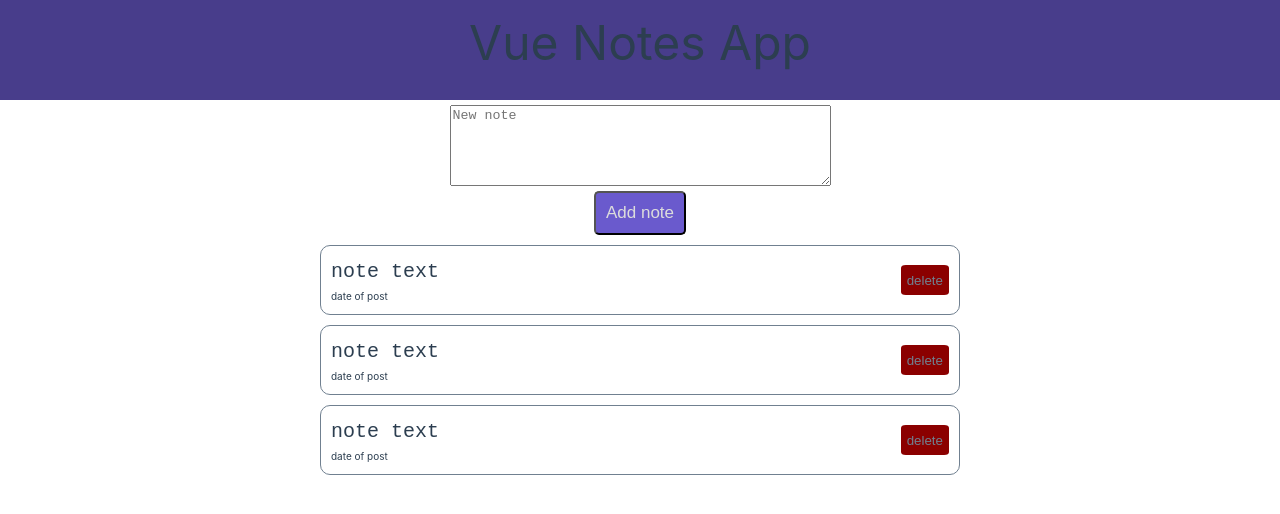
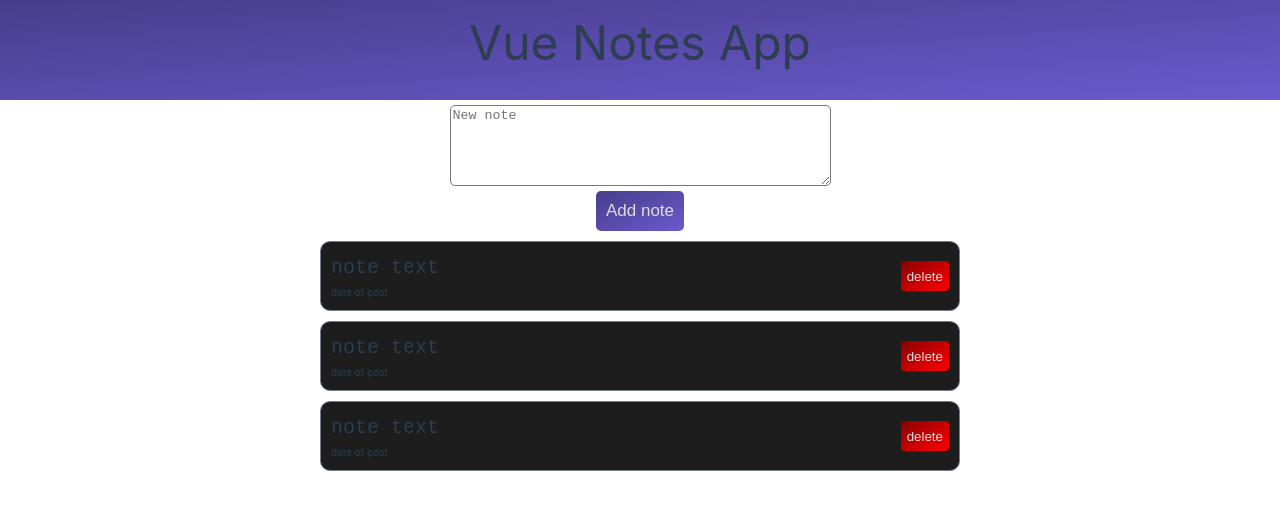
Before and after one commit to RflctnOfU/VueNotesApp, a Vue app: page / in a window 1280 px wide. Shown: the top 514 px of the page. Built offline with nearby package versions, Linux system fonts and the light colour scheme.

Commit message:
styling header and buttons

```diff
--- a/src/App.vue
+++ b/src/App.vue
@@ -1,3 +1,10 @@
+<script setup>
+import { ref } from "vue";
+
+const newNote = ref("");
+const notes = ref([]);
+</script>
+
 <template>
   <main>
     <header><h1>Vue Notes App</h1></header>
@@ -50,7 +57,8 @@ header {
   text-align: center;
   font-size: x-large;
   font-weight: bold;
-  background-color: darkslateblue;
+  /* background-color: darkslateblue; */
+  background-image: linear-gradient(to bottom right, darkslateblue, slateblue);
 }
 
 .add-note-container {
@@ -63,12 +71,23 @@ header {
 
 .add-note-container button {
   border-radius: 5px 5px;
+  border: none;
   cursor: pointer;
   padding: 10px;
   font-size: 17px;
   margin-top: 5px;
-  background-color: slateblue;
+  /* background-color: slateblue; */
+  background-image: linear-gradient(to bottom right, darkslateblue, slateblue);
   color: gainsboro;
+}
+.add-note-container button:hover {
+  scale: 105%;
+  transition: ease-in-out;
+  transition-duration: 0.3s;
+}
+
+.add-note-container textarea {
+  border-radius: 5px;
 }
 
 .note-container {
@@ -87,6 +106,7 @@ header {
   margin: 5px auto;
   border-radius: 10px;
   width: 50vw;
+  background-color: #1d1d1d;
 }
 
 .note-text {
@@ -100,11 +120,19 @@ header {
   font-size: 10px;
 }
 .delete {
-  background-color: darkred;
+  cursor: pointer;
+  /* background-color: darkred; */
+  background-image: linear-gradient(to bottom right, darkred, red);
   border: none;
   border-radius: 10%;
-  color: slategrey;
+  color: gainsboro;
   height: 30px;
   align-self: center;
 }
+
+.delete:hover {
+  scale: 105%;
+  transition: ease-in-out;
+  transition-duration: 0.3s;
+}
 </style>
```
